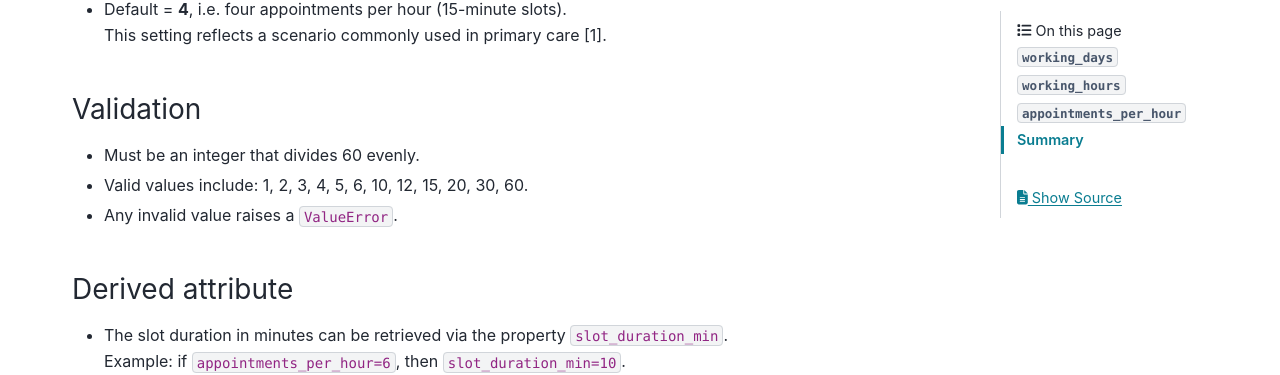
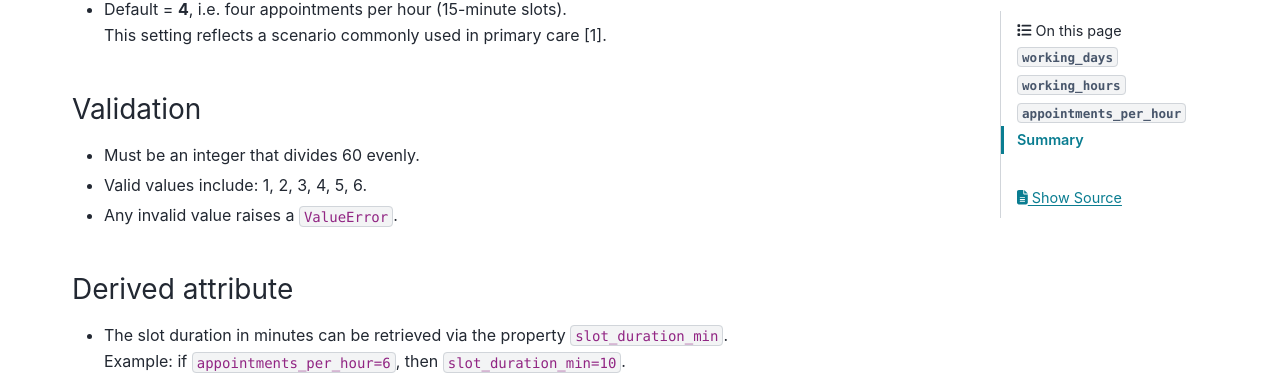
Before and after one commit to carogaltier/medscheduler, a Sphinx documentation site: the page built from docs/api-reference/calendar_structure.md, in a window 1280 px wide and 900 px high, scrolled down 2420 px. Shown: the part 85-460 px from the top of the window. Built offline with Sphinx 7.4.7 and the PyData theme 0.15.4, drawn with Linux system fonts in a browser that asks for light colours.

Commit message:
Add files via upload

```diff
--- a/docs/api-reference/calendar_structure.md
+++ b/docs/api-reference/calendar_structure.md
@@ -79,7 +79,7 @@ Each hour is divided into equally sized slots, and this parameter sets the numbe
 
 ### Validation
 - Must be an integer that divides 60 evenly.
-- Valid values include: 1, 2, 3, 4, 5, 6, 10, 12, 15, 20, 30, 60.
+- Valid values include: 1, 2, 3, 4, 5, 6.
 - Any invalid value raises a `ValueError`.
 
 ### Derived attribute
```
